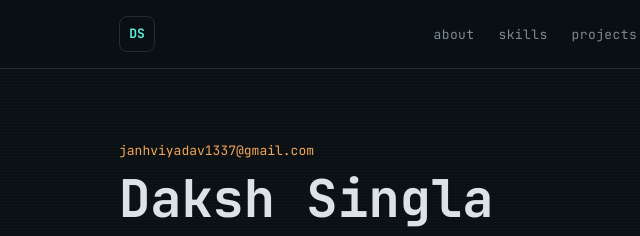
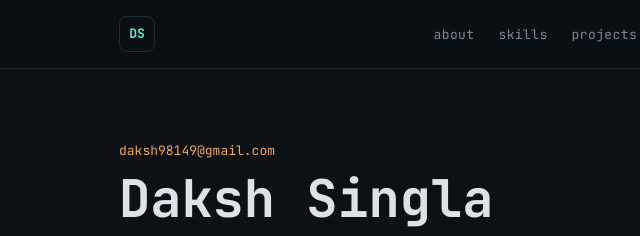
Before and after one commit to Mrzaeron/Portfolio_daksh, a plain HTML site: page index.html in a window 1280 px wide. Shown: the top 236 px of the page, 65-705 px from the left. Drawn offline with Linux system fonts and the light colour scheme.

Commit message:
Update portfolio email address
Co-authored-by: Copilot <223556219+Copilot@users.noreply.github.com>

```diff
--- a/index.html
+++ b/index.html
@@ -42,7 +42,7 @@
     <section class="hero">
         <div class="hero-inner">
             <div class="hero-content">
-                <p class="prompt-line"><a href="mailto:janhviyadav1337@gmail.com" class="prompt-link">janhviyadav1337@gmail.com</a></p>
+                <p class="prompt-line"><a href="mailto:daksh98149@gmail.com" class="prompt-link">daksh98149@gmail.com</a></p>
                 <h1 class="hero-name"><span id="typedName"></span><span class="cursor">_</span></h1>
                 <p class="hero-role">Software &amp; AI Engineering student</p>
                 <p class="hero-desc">Currently building fluency across programming, databases, and web development. Learning in public, one project at a time.</p>
```
